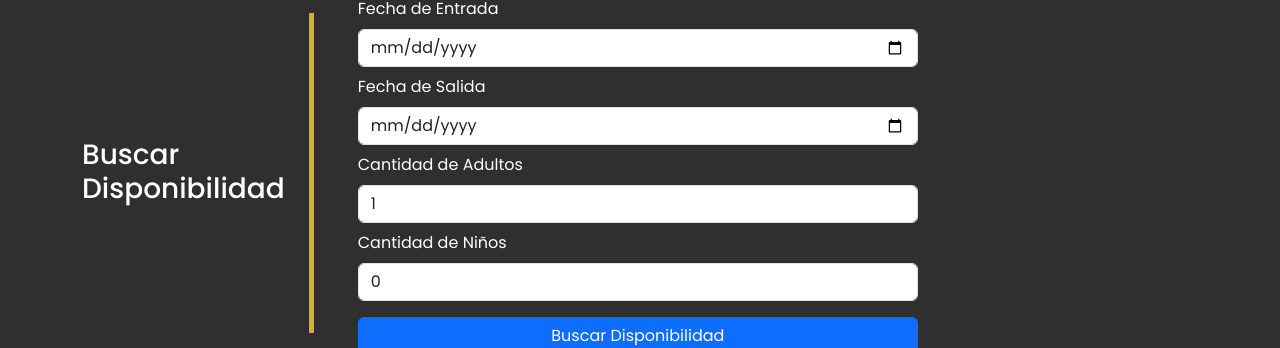
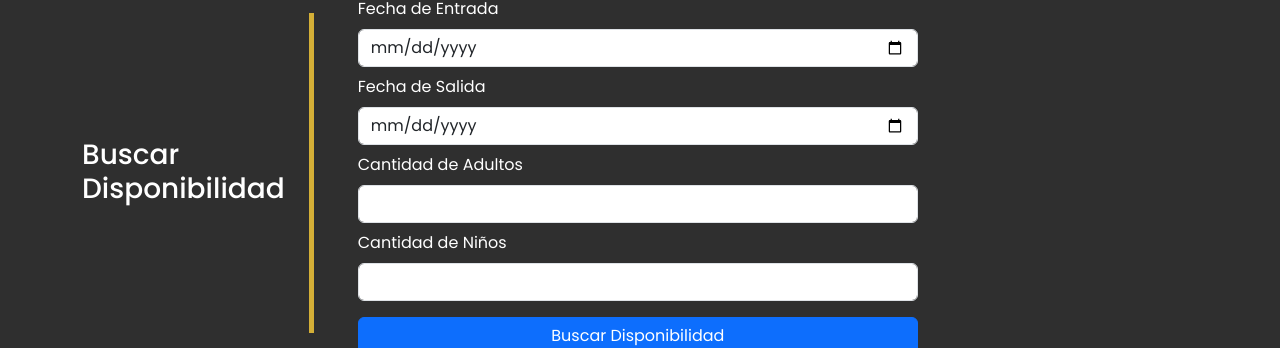
Before and after one commit to GabrielHaurane/Frontend-Proyecto-Final, a React (Vite) app: page / in a window 1280 px wide. Shown: the part 839-1187 px from the top of the page. Built offline with nearby package versions, Linux system fonts and the light colour scheme; no server answers.

Commit message:
agregado de las validaciones en el formulario del inicio

```diff
--- a/src/components/pages/Habitaciones/FormularioDisponibilidad.jsx
+++ b/src/components/pages/Habitaciones/FormularioDisponibilidad.jsx
@@ -1,6 +1,7 @@
 import React, { useState } from "react";
 import { Form, Button } from "react-bootstrap";
-import { useNavigate } from "react-router-dom";
+import { useForm } from "react-hook-form";
+
 
 const FormularioDisponibilidad = () => {
   const [fechaEntrada, setFechaEntrada] = useState("");
@@ -8,28 +9,35 @@ const FormularioDisponibilidad = () => {
   const [adultos, setAdultos] = useState(1);
   const [ninos, setNinos] = useState(0);
   const [mensajeError, setMensajeError] = useState(""); // Para manejar mensajes de error
-  const navegacion = useNavigate();
 
-  const handleSubmit = async (e) => {
-    e.preventDefault();
+  const {
+    register,
+    formState: { errors },
+    handleSubmit,
+    reset,
+    watch,
+  } = useForm();
+
+  const handleSubmit2 = async () => {
+
 
     try {
-      const response = await fetch(`${URLHabitacion}/habitaciones?fechaEntrada=${fechaEntrada}&fechaSalida=${fechaSalida}`);
+      const response = await fetch(
+        `${URLHabitacion}/habitaciones?fechaEntrada=${fechaEntrada}&fechaSalida=${fechaSalida}`
+      );
       if (!response.ok) {
-          throw new Error("Error al buscar habitaciones");
+        throw new Error("Error al buscar habitaciones");
       }
       const data = await response.json();
       console.log(data); // Aquí puedes manejar la respuesta como quieras
-
-      // Manejar el resultado de las habitaciones disponibles
-  } catch (error) {
+    } catch (error) {
       console.error("Error al buscar habitaciones:", error.message);
-      setMensajeError("No se encontraron habitaciones disponibles."); // O el mensaje de error que prefieras
-  }
+      setMensajeError("No se encontraron habitaciones disponibles.");
+    }
   };
 
   const today = new Date().toISOString().split("T")[0];
-
+  const fechaEntradas = watch("fechaEntrada");
   return (
     <div className="container text-white d-flex flex-column flex-md-row">
       <div className="d-flex">
@@ -39,7 +47,7 @@ const FormularioDisponibilidad = () => {
         <hr className="line-lateral" />
       </div>
       <Form
-        onSubmit={handleSubmit}
+        onSubmit={handleSubmit(handleSubmit2)}
         className="d-flex flex-wrap flex-column justify-content-between w-100 align-self-center"
       >
         <Form.Group className="col-8 mb-2">
@@ -47,51 +55,93 @@ const FormularioDisponibilidad = () => {
           <Form.Control
             type="date"
             id="fechaEntrada"
-            value={fechaEntrada}
+
             onChange={(e) => setFechaEntrada(e.target.value)}
+
+            {...register("fechaEntrada", {
+              required: "La fecha de entrada es obligatoria",
+              min: {
+                value: today,
+                message: "La fecha de entrada no puede ser anterior a hoy",
+              },
+            })}
             min={today}
             required
           />
+          <Form.Text className="text-danger">
+            {errors.fechaEntrada?.message}
+          </Form.Text>
         </Form.Group>
         <Form.Group className="col-8 mb-2">
           <Form.Label>Fecha de Salida</Form.Label>
           <Form.Control
             type="date"
             id="fechaSalida"
-            value={fechaSalida}
+
             onChange={(e) => setFechaSalida(e.target.value)}
-            min={fechaEntrada}
+            min={fechaEntradas || today}
             required
+            {...register("fechaSalida", {
+              required: "La fecha de salida es obligatoria",
+              validate: (value) =>
+                value > fechaEntradas ||
+                "La fecha de salida debe ser posterior a la de entrada",
+            })}
           />
+          <Form.Text className="text-danger">
+            {errors.fechaSalida?.message}
+          </Form.Text>
         </Form.Group>
-
         <Form.Group className="col-8 mb-2">
           <Form.Label>Cantidad de Adultos</Form.Label>
           <Form.Control
             type="number"
-            value={adultos}
+
             onChange={(e) => setAdultos(Number(e.target.value))} // Asegúrate de convertir a número
-            min={1}
             required
+
+            {...register("adultos", {
+              required: "La cantidad de adultos es obligatoria",
+              min: {
+                value: 1,
+                message: "Debe haber al menos 1 adulto",
+              },
+            })}
+
           />
+          <Form.Text className="text-danger">
+            {errors.adultos?.message}
+          </Form.Text>
         </Form.Group>
-
         <Form.Group className="col-8 mb-2">
           <Form.Label>Cantidad de Niños</Form.Label>
           <Form.Control
             type="number"
-            value={ninos}
+
             onChange={(e) => setNinos(Number(e.target.value))} // Asegúrate de convertir a número
-            min={0}
+
             required
+            {...register("ninos", {
+              required: "La cantidad de ninos es obligatoria",
+              min: {
+                value: 0,
+                message: "La cantidad de niños no puede ser negativa",
+              },
+            })}
           />
+          <Form.Text className="text-danger">
+            {errors.ninos?.message}
+          </Form.Text>
         </Form.Group>
-
-        <Button variant="primary" type="submit" className="h-100 align-self-start mt-2 col-8">
+        <Button
+          variant="primary"
+          type="submit"
+          className="h-100 align-self-start mt-2 col-8"
+        >
           Buscar Disponibilidad
         </Button>
-
-        {mensajeError && <p className="text-danger">{mensajeError}</p>} {/* Mensaje de error */}
+        {mensajeError && <p className="text-danger">{mensajeError}</p>}{" "}
+        {/* Mensaje de error */}
       </Form>
     </div>
   );
```
